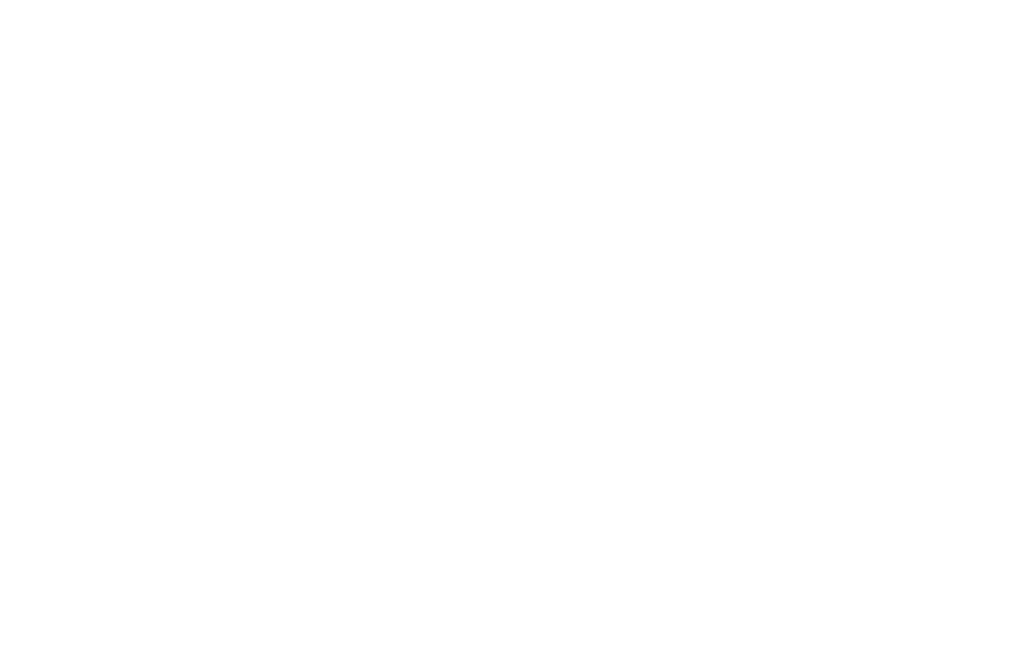
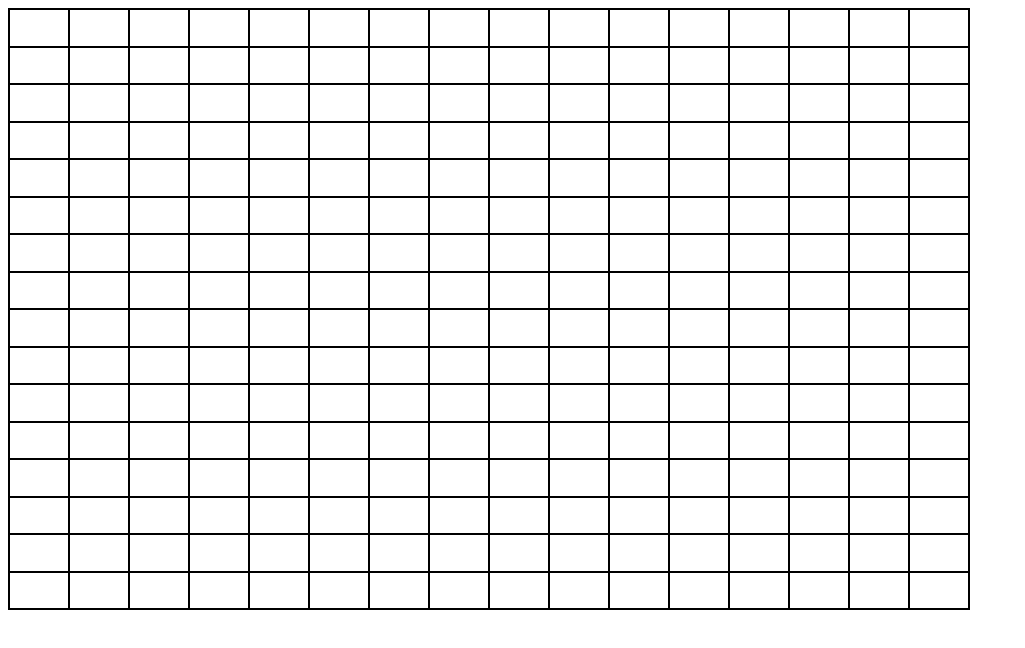
Before and after one commit to EleniMG/EtchASketch, a plain HTML site: page Etch-A-Sketch.html in a window 1280 px wide. Shown: the whole page, without its empty margins (0-1025 px from the left). Drawn offline with Linux system fonts and the light colour scheme.

Commit message:
16x16 Grid

```diff
--- a/Css.css
+++ /dev/null
@@ -1 +0,0 @@
-#grid { display: grid; grid-template-columns: auto auto; }
--- a/Etch-A-Sketch.html
+++ b/Etch-A-Sketch.html
@@ -6,16 +6,19 @@
     <meta name="viewport" content="width=device-width, initial-scale=1.0">
     <title>Document</title>
 
-    <link rel="stylesheet" type="text/css" href="Css.css" media=”screen” />
+    <link rel="stylesheet" type="text/css" href="./main.css" />
 </head>
 <body>
     <div id="grid"></div>
     <script>
         let container = document.getElementById("grid");
-        console.log(container)
-        let cell = document.createElement("div")
-        container.appendChild(cell)
+        const GRID_SIZE = 16
 
+    // Creating 16 divs within the container
+        for (let i = 0; i < GRID_SIZE * GRID_SIZE; i++){
+            let cell = document.createElement("div")
+            container.appendChild(cell)
+        }
 
     </script>
 </body>
--- /dev/null
+++ b/main.css
@@ -0,0 +1,12 @@
+#grid {
+    height: 75vh;
+    width: 75vw;
+    display: grid;
+    grid-template-columns: repeat(16, 1fr);
+    grid-template-rows: repeat(16, 1fr);
+    border: 1px solid black;
+}
+
+#grid > div {
+    border: 1px solid black;
+}
```
